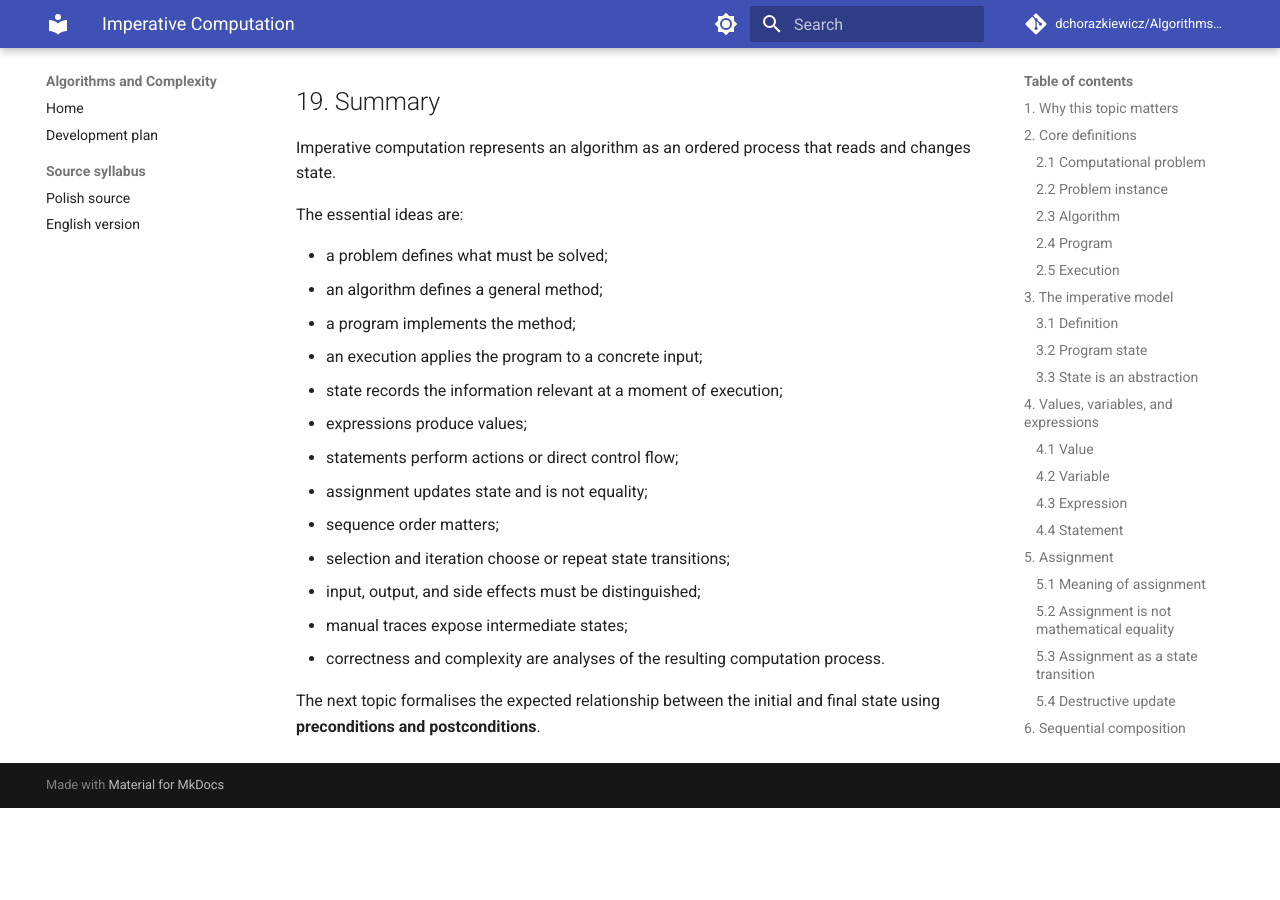
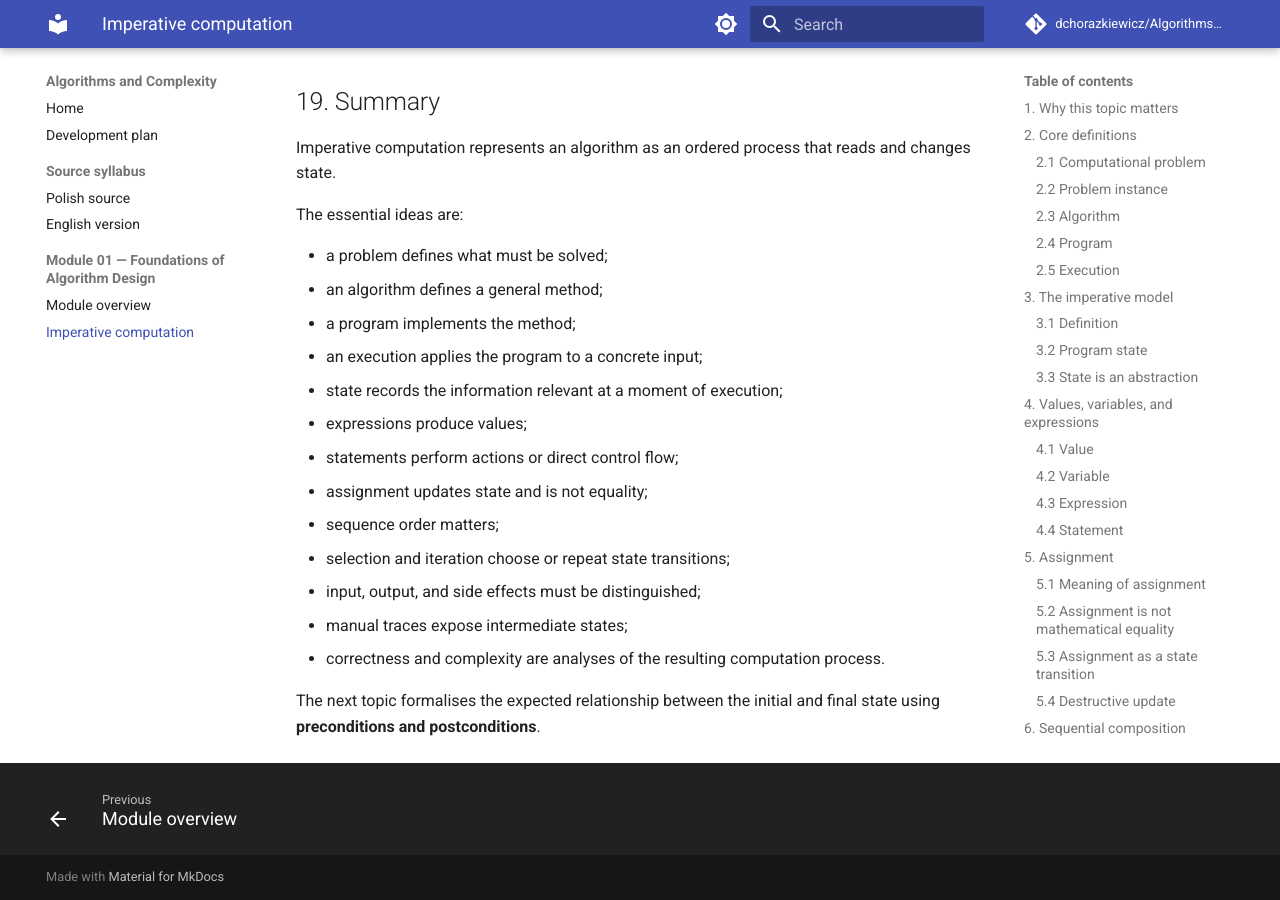
Before and after one commit to dchorazkiewicz/Algorithms_and_Complexity, an MkDocs documentation site: the page built from docs/course/01-foundations-of-algorithm-design/imperative-computation.md, in a window 1280 px wide and 900 px high, scrolled down 19160 px. Built offline with MkDocs 1.6.1 and Material for MkDocs 9.7.7, drawn with Linux system fonts in a browser that asks for light colours; comment, search, counter and statistics services are not loaded; before the commit the page ends 19968 px from its top, so only the background shows below that.

Commit message:
Add Module 01 to MkDocs navigation

```diff
--- a/mkdocs.yml
+++ b/mkdocs.yml
@@ -59,5 +59,8 @@
   - Source syllabus:
       - Polish source: source/syllabus-pl.md
       - English version: source/syllabus-en.md
+  - Module 01 — Foundations of Algorithm Design:
+      - Module overview: course/01-foundations-of-algorithm-design/index.md
+      - Imperative computation: course/01-foundations-of-algorithm-design/imperative-computation.md
 
 strict: true
```
